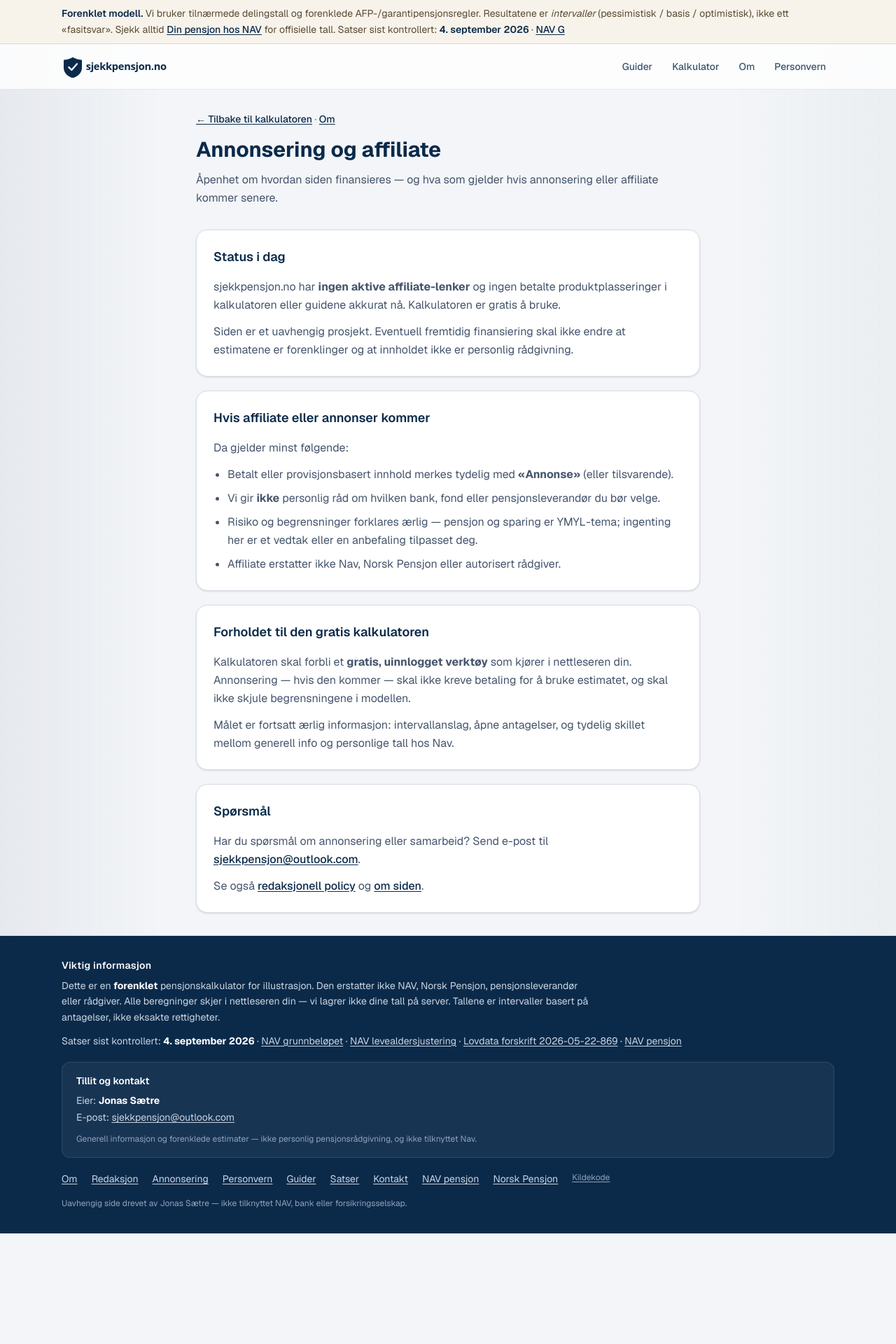
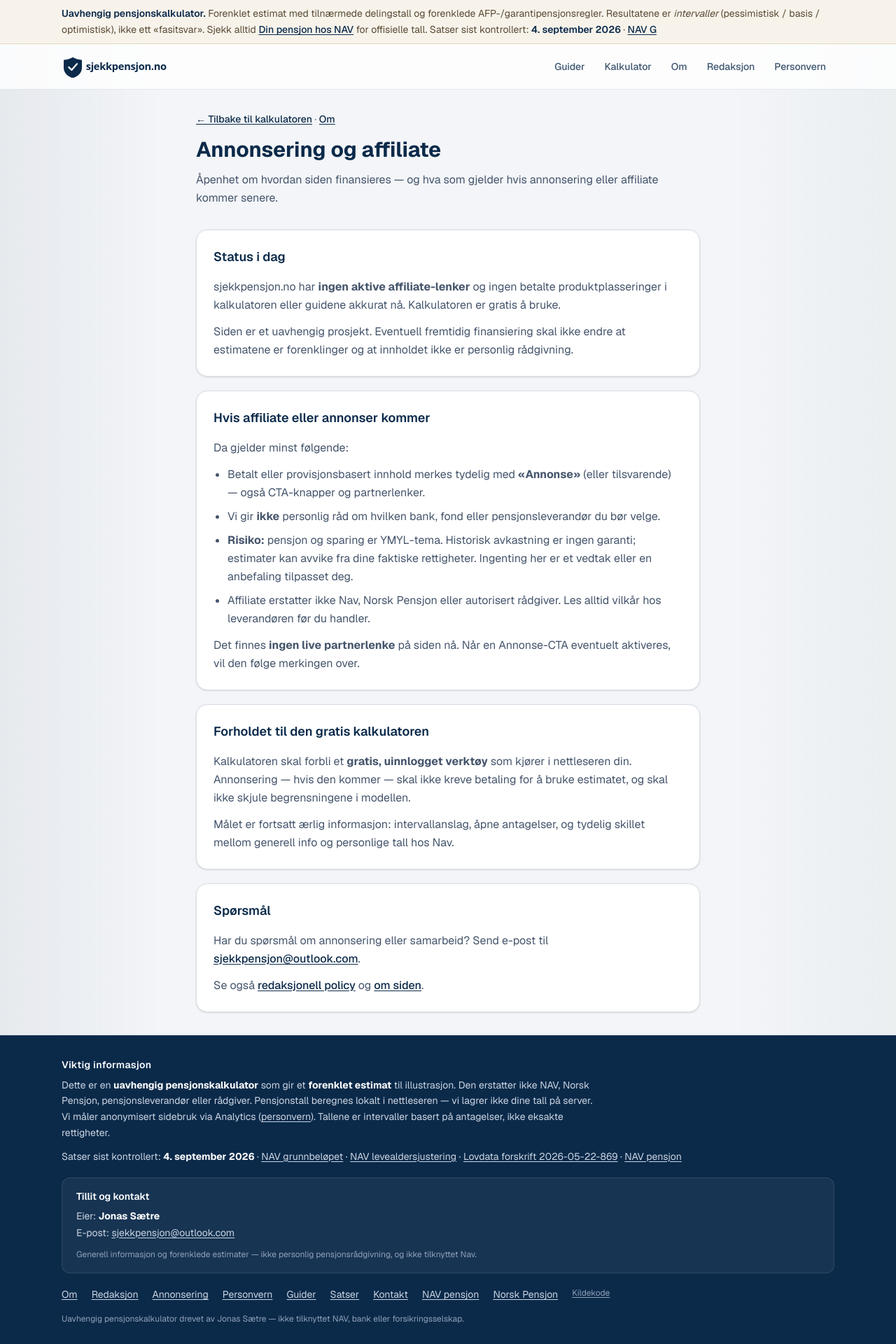
Before and after one commit to jonasc3-cyber/pensjonskalkulator, a Next.js app: page /annonsering in a window 1280 px wide. Shown: the top 1920 px of the page at 70% size. Before the commit the page ends 1762 px from the top, so only its background shows below. Built offline with nearby package versions, Linux system fonts and the light colour scheme; no server answers.

Commit message:
fix: Nordnet re-review YMYL + chart/nav P0
Harden charts against Recharts 0×0 (explicit pixel size, empty placeholders),
keep AFP default Ingen, polish YMYL footer/om/banner, mobile Redaksjon nav.

```diff
--- a/app/annonsering/page.tsx
+++ b/app/annonsering/page.tsx
@@ -85,22 +85,29 @@ export default function AnnonseringPage() {
           <ul className="list-disc space-y-2 pl-5">
             <li>
               Betalt eller provisjonsbasert innhold merkes tydelig med{" "}
-              <strong>«Annonse»</strong> (eller tilsvarende).
+              <strong>«Annonse»</strong> (eller tilsvarende) — også CTA-knapper
+              og partnerlenker.
             </li>
             <li>
               Vi gir <strong>ikke</strong> personlig råd om hvilken bank,
               fond eller pensjonsleverandør du bør velge.
             </li>
             <li>
-              Risiko og begrensninger forklares ærlig — pensjon og sparing er
-              YMYL-tema; ingenting her er et vedtak eller en anbefaling tilpasset
-              deg.
+              <strong>Risiko:</strong> pensjon og sparing er YMYL-tema.
+              Historisk avkastning er ingen garanti; estimater kan avvike fra
+              dine faktiske rettigheter. Ingenting her er et vedtak eller en
+              anbefaling tilpasset deg.
             </li>
             <li>
               Affiliate erstatter ikke Nav, Norsk Pensjon eller autorisert
-              rådgiver.
+              rådgiver. Les alltid vilkår hos leverandøren før du handler.
             </li>
           </ul>
+          <p>
+            Det finnes <strong>ingen live partnerlenke</strong> på siden nå.
+            Når en Annonse-CTA eventuelt aktiveres, vil den følge merkingen
+            over.
+          </p>
         </Card>
 
         <Card title="Forholdet til den gratis kalkulatoren">
--- a/app/om/page.tsx
+++ b/app/om/page.tsx
@@ -119,19 +119,34 @@ export default function OmPage() {
             </div>
             <div className="space-y-3">
               <p className="text-slate-600 leading-relaxed">
-                <strong>Jonas Sætre</strong> — eier og utvikler av sjekkpensjon.no.
-                Jeg bygde siden for å gi et{" "}
-                <strong>gratis, uinnlogget</strong> anslag på pensjon med åpne
-                antagelser — uten BankID og uten å sende lønnstall til en server.
+                <strong>Jonas Sætre</strong> — eier og utvikler av sjekkpensjon.no,
+                en <strong>uavhengig pensjonskalkulator</strong> som gir{" "}
+                <strong>forenklede estimater</strong> uten innlogging. Formålet er
+                å gjøre pensjonsregler og usikkerhet lettere å forstå — med åpne
+                antagelser, uten BankID, og uten at lønnstall sendes til en server
+                for beregning.
               </p>
               <p className="text-slate-600 leading-relaxed">
                 Siden er <strong>uavhengig</strong>: ikke tilknyttet Nav, bank eller
                 forsikringsselskap. Jeg vedlikeholder kalkulatoren og guidene selv.
-                Det finnes ikke en stor redaksjon bak — bare én person som prøver å
-                forklare reglene ærlig.
+                Redaksjonell policy og annonseringsprinsipper er dokumentert på{" "}
+                <Link
+                  href="/redaksjon"
+                  className="font-medium text-primary underline underline-offset-2 hover:text-primary-mid"
+                >
+                  /redaksjon
+                </Link>{" "}
+                og{" "}
+                <Link
+                  href="/annonsering"
+                  className="font-medium text-primary underline underline-offset-2 hover:text-primary-mid"
+                >
+                  /annonsering
+                </Link>
+                .
               </p>
               <p className="text-slate-600 leading-relaxed">
-                <strong>Begrensninger jeg er ærlig om:</strong> dette er{" "}
+                <strong>Begrensninger:</strong> dette er{" "}
                 <strong>ikke</strong> personlig pensjonsrådgivning, ikke et Nav-vedtak,
                 og ikke godkjent av Nav eller et forsikringsselskap. Estimatene er
                 forenklinger. For personlige tall: Din pensjon hos Nav og Norsk Pensjon.
@@ -316,7 +331,7 @@ export default function OmPage() {
             .
           </p>
           <p className="text-sm text-muted-foreground leading-relaxed">
-            contact@sjekkpensjon.no kommer når e-post på domenet er klar.
+            Bruk gjerne adressen over for feil, spørsmål eller forslag.
           </p>
           <p className="text-sm text-muted-foreground leading-relaxed">
             Åpen kildekode / teknisk feedback på{" "}
--- a/components/Banner.tsx
+++ b/components/Banner.tsx
@@ -17,9 +17,9 @@ export function Banner() {
           <p className="flex flex-wrap items-baseline gap-x-2 gap-y-1">
             <span>
               <strong className="font-semibold text-primary">
-                Forenklet modell.
+                Uavhengig pensjonskalkulator.
               </strong>{" "}
-              Intervallanslag — ikke fasitsvar.
+              Forenklet estimat — ikke fasitsvar.
             </span>
             <button
               type="button"
@@ -62,8 +62,8 @@ export function Banner() {
 
         {/* Desktop: full copy */}
         <div className="hidden sm:block">
-          <strong className="font-semibold text-primary">Forenklet modell.</strong>{" "}
-          Vi bruker tilnærmede delingstall og forenklede AFP-/garantipensjonsregler.
+          <strong className="font-semibold text-primary">Uavhengig pensjonskalkulator.</strong>{" "}
+          Forenklet estimat med tilnærmede delingstall og forenklede AFP-/garantipensjonsregler.
           Resultatene er <em>intervaller</em> (pessimistisk / basis / optimistisk), ikke
           ett «fasitsvar». Sjekk alltid{" "}
           <a
--- a/components/BreakdownChart.tsx
+++ b/components/BreakdownChart.tsx
@@ -5,7 +5,6 @@ import {
   BarChart,
   CartesianGrid,
   Legend,
-  ResponsiveContainer,
   Tooltip,
   XAxis,
   YAxis,
@@ -16,6 +15,16 @@ import { ChartFrame } from "./ChartFrame";
 import { ChartLegendContent } from "./ChartLegend";
 import { ChartTableToggle } from "./ChartTableToggle";
 import { ChartTooltip } from "./ChartTooltip";
+
+function isEmptyBreakdown(data: Array<Record<string, number | string>>): boolean {
+  if (data.length === 0) return true;
+  return data.every((row) =>
+    chartSeries.every((s) => {
+      const v = row[s.key];
+      return typeof v !== "number" || v === 0;
+    }),
+  );
+}
 
 export function BreakdownChart({
   scenarios,
@@ -29,6 +38,8 @@ export function BreakdownChart({
     AFP: Math.round(s.afp.yearly),
     Sparing: Math.round(s.saving.yearly),
   }));
+
+  const empty = isEmptyBreakdown(data);
 
   const columns = chartSeries.map((s) => ({
     key: s.key,
@@ -46,10 +57,19 @@ export function BreakdownChart({
   }));
 
   const chart = (
-    <ChartFrame aria-label="Stolpediagram over pensjonskilder per scenario">
+    <ChartFrame
+      aria-label="Stolpediagram over pensjonskilder per scenario"
+      empty={empty}
+      emptyMessage="Ingen pensjonsbeløp å vise ennå. Oppgi lønn og øvrige tall for å se fordeling per scenario."
+    >
       {({ width, height }) => (
-        <ResponsiveContainer width={width} height={height} debounce={50}>
-          <BarChart data={data} margin={{ top: 8, right: 8, left: 8, bottom: 0 }}>
+        /* Explicit pixel size — avoid ResponsiveContainer 0×0 race */
+        <BarChart
+          width={width}
+          height={height}
+          data={data}
+          margin={{ top: 8, right: 8, left: 4, bottom: 28 }}
+        >
           <CartesianGrid strokeDasharray="3 3" stroke={palette.chart.grid} />
           <XAxis
             dataKey="name"
@@ -57,6 +77,7 @@ export function BreakdownChart({
           />
           <YAxis
             tick={{ fontSize: 12, fill: palette.slate }}
+            width={48}
             tickFormatter={(v) =>
               new Intl.NumberFormat("nb-NO", {
                 notation: "compact",
@@ -65,7 +86,11 @@ export function BreakdownChart({
             }
           />
           <Tooltip content={<ChartTooltip />} />
-            <Legend content={<ChartLegendContent />} />
+          <Legend
+            verticalAlign="bottom"
+            content={<ChartLegendContent />}
+            wrapperStyle={{ paddingTop: 4 }}
+          />
           {chartSeries.map((series, index) => (
             <Bar
               key={series.key}
@@ -80,7 +105,6 @@ export function BreakdownChart({
             />
           ))}
         </BarChart>
-        </ResponsiveContainer>
       )}
     </ChartFrame>
   );
--- a/components/ChartFrame.tsx
+++ b/components/ChartFrame.tsx
@@ -9,17 +9,42 @@ import {
 
 export const CHART_HEIGHT = 288;
 
+/** Calm placeholder while measuring or when there is nothing to plot. */
+export function ChartPlaceholder({
+  message = "Diagrammet lastes…",
+}: {
+  message?: string;
+}) {
+  return (
+    <div
+      className="flex h-full min-h-[280px] w-full items-center justify-center rounded-xl border border-dashed border-border bg-muted/30 px-4 text-center"
+      role="status"
+      data-testid="chart-placeholder"
+    >
+      <p className="max-w-sm text-sm leading-relaxed text-muted-foreground">
+        {message}
+      </p>
+    </div>
+  );
+}
+
 /**
  * Hardens Recharts against intermittent 0×0 sizing (flex/grid first-paint race).
  * Measures host with ResizeObserver + rAF/timeout retries; only mounts the chart
  * once width is non-zero, with explicit pixel width/height.
+ * Parent always has explicit min-height so layout never collapses.
  */
 export function ChartFrame({
   children,
   "aria-label": ariaLabel,
+  empty = false,
+  emptyMessage = "Ingen data å vise ennå. Fyll inn tall i kalkulatoren for å se diagrammet.",
 }: {
   children: (size: { width: number; height: number }) => ReactNode;
   "aria-label": string;
+  /** When true, show empty message instead of mounting the chart. */
+  empty?: boolean;
+  emptyMessage?: string;
 }) {
   const hostRef = useRef<HTMLDivElement>(null);
   const [width, setWidth] = useState(0);
@@ -29,7 +54,15 @@ export function ChartFrame({
     if (!el) return;
 
     const measure = () => {
-      const next = Math.floor(el.getBoundingClientRect().width);
+      const rect = el.getBoundingClientRect();
+      let next = Math.floor(rect.width);
+      // Fallback if flex/grid parent briefly reports 0
+      if (next <= 0) {
+        next = Math.floor(el.clientWidth || el.parentElement?.clientWidth || 0);
+      }
+      if (next <= 0 && typeof window !== "undefined") {
+        next = Math.min(640, Math.max(280, window.innerWidth - 48));
+      }
       setWidth((prev) => (prev === next ? prev : next));
     };
 
@@ -37,6 +70,7 @@ export function ChartFrame({
     const raf = requestAnimationFrame(measure);
     const t1 = window.setTimeout(measure, 50);
     const t2 = window.setTimeout(measure, 200);
+    const t3 = window.setTimeout(measure, 500);
 
     const ro =
       typeof ResizeObserver !== "undefined"
@@ -48,19 +82,31 @@ export function ChartFrame({
       cancelAnimationFrame(raf);
       window.clearTimeout(t1);
       window.clearTimeout(t2);
+      window.clearTimeout(t3);
       ro?.disconnect();
     };
   }, []);
 
   return (
     <div
-      ref={hostRef}
-      className="h-72 w-full min-w-0"
-      style={{ minHeight: CHART_HEIGHT, height: CHART_HEIGHT }}
-      role="img"
-      aria-label={ariaLabel}
+      className="w-full min-w-0 overflow-x-auto"
+      data-testid="chart-frame"
     >
-      {width > 0 ? children({ width, height: CHART_HEIGHT }) : null}
+      <div
+        ref={hostRef}
+        className="h-72 w-full min-h-[280px] min-w-0"
+        style={{ minHeight: CHART_HEIGHT, height: CHART_HEIGHT }}
+        role="img"
+        aria-label={ariaLabel}
+      >
+        {empty ? (
+          <ChartPlaceholder message={emptyMessage} />
+        ) : width > 0 ? (
+          children({ width, height: CHART_HEIGHT })
+        ) : (
+          <ChartPlaceholder message="Diagrammet lastes…" />
+        )}
+      </div>
     </div>
   );
 }
--- a/components/ChartLegend.tsx
+++ b/components/ChartLegend.tsx
@@ -7,7 +7,7 @@ const colorByKey = Object.fromEntries(
   chartSeries.map((s) => [s.key, s.color]),
 ) as Record<ChartSeriesKey, string>;
 
-/** Shared square legend — order = stack bottom→top on both charts */
+/** Shared square legend — order = stack bottom→top; wraps below chart on mobile */
 export function ChartLegendContent({ payload }: DefaultLegendContentProps) {
   if (!payload?.length) return null;
 
@@ -20,7 +20,7 @@ export function ChartLegendContent({ payload }: DefaultLegendContentProps) {
     .filter((e): e is NonNullable<typeof e> => Boolean(e));
 
   return (
-    <ul className="flex flex-wrap items-center justify-center gap-x-3 gap-y-1.5 pt-1 text-[13px] sm:gap-x-4 sm:text-xs">
+    <ul className="flex w-full flex-wrap items-center justify-center gap-x-3 gap-y-1.5 pt-2 text-[13px] sm:gap-x-4 sm:text-xs">
       {ordered.map((entry) => {
         const key = String(entry.value) as ChartSeriesKey;
         const fill = colorByKey[key] ?? String(entry.color ?? "#64748B");
--- a/components/Footer.tsx
+++ b/components/Footer.tsx
@@ -11,11 +11,19 @@ export function Footer() {
         <p className="text-sm font-semibold tracking-wide">Viktig informasjon</p>
         <p className="mt-2 max-w-3xl text-sm leading-relaxed text-slate-300">
           Dette er en{" "}
-          <strong className="text-white">forenklet</strong> pensjonskalkulator for
+          <strong className="text-white">uavhengig pensjonskalkulator</strong> som
+          gir et <strong className="text-white">forenklet estimat</strong> til
           illustrasjon. Den erstatter ikke NAV, Norsk Pensjon, pensjonsleverandør
-          eller rådgiver. Alle beregninger skjer i nettleseren din — vi lagrer ikke
-          dine tall på server. Tallene er intervaller basert på antagelser, ikke
-          eksakte rettigheter.
+          eller rådgiver. Pensjonstall beregnes lokalt i nettleseren — vi lagrer
+          ikke dine tall på server. Vi måler anonymisert sidebruk via Analytics (
+          <Link
+            href="/personvern"
+            className="underline underline-offset-2 hover:text-white"
+          >
+            personvern
+          </Link>
+          ). Tallene er intervaller basert på antagelser, ikke eksakte
+          rettigheter.
         </p>
         <p className="mt-3 text-sm text-slate-300">
           Satser sist kontrollert:{" "}
@@ -125,8 +133,8 @@ export function Footer() {
           </a>
         </div>
         <p className="mt-4 max-w-3xl text-xs leading-relaxed text-slate-400">
-          Uavhengig side drevet av Jonas Sætre — ikke tilknyttet NAV, bank eller
-          forsikringsselskap.
+          Uavhengig pensjonskalkulator drevet av Jonas Sætre — ikke tilknyttet
+          NAV, bank eller forsikringsselskap.
         </p>
       </div>
     </footer>
--- a/components/Header.tsx
+++ b/components/Header.tsx
@@ -29,6 +29,8 @@ export function Header() {
   const onOm = pathname === "/om" || pathname.startsWith("/om/");
   const onPersonvern =
     pathname === "/personvern" || pathname.startsWith("/personvern/");
+  const onRedaksjon =
+    pathname === "/redaksjon" || pathname.startsWith("/redaksjon/");
   const [menuOpen, setMenuOpen] = useState(false);
   const menuId = useId();
   const menuRef = useRef<HTMLDivElement>(null);
@@ -105,6 +107,13 @@ export function Header() {
             aria-current={onOm ? "page" : undefined}
           >
             Om
+          </Link>
+          <Link
+            href="/redaksjon"
+            className={navClass(onRedaksjon)}
+            aria-current={onRedaksjon ? "page" : undefined}
+          >
+            Redaksjon
           </Link>
           <Link
             href="/personvern"
@@ -188,6 +197,15 @@ export function Header() {
                 Om
               </Link>
               <Link
+                href="/redaksjon"
+                role="menuitem"
+                className={menuItemClass(onRedaksjon)}
+                aria-current={onRedaksjon ? "page" : undefined}
+                onClick={() => setMenuOpen(false)}
+              >
+                Redaksjon
+              </Link>
+              <Link
                 href="/personvern"
                 role="menuitem"
                 className={menuItemClass(onPersonvern)}
--- a/components/InputsPanel.tsx
+++ b/components/InputsPanel.tsx
@@ -244,6 +244,7 @@ export function InputsPanel({
                     aria-describedby={
                       salaryError ? "annualSalary-error" : undefined
                     }
+                    placeholder="f.eks. 650 000"
                     onChange={(v) => onChange("annualSalary", v)}
                   />
                   <span
--- a/components/SavingsAccounts.tsx
+++ b/components/SavingsAccounts.tsx
@@ -202,7 +202,7 @@ export function SavingsAccounts({ accounts, onChange }: Props) {
                         id={`saving-label-${account.id}`}
                         type="text"
                         className={inputClass}
-                        placeholder="F.eks. Buffer, Nordnet ASK"
+                        placeholder="F.eks. Buffer, aksjesparekonto"
                         value={account.label ?? ""}
                         onChange={(e) =>
                           updateAccount(account.id, { label: e.target.value })
--- a/components/TimelineChart.tsx
+++ b/components/TimelineChart.tsx
@@ -6,7 +6,6 @@ import {
   CartesianGrid,
   Legend,
   ReferenceLine,
-  ResponsiveContainer,
   Tooltip,
   XAxis,
   YAxis,
@@ -31,7 +30,17 @@ function ageTicksEveryFive(ages: number[]): number[] {
   return ticks;
 }
 
+function isEmptyTimeline(data: TimelinePoint[]): boolean {
+  if (data.length === 0) return true;
+  return data.every(
+    (p) =>
+      p.folketrygd === 0 && p.tp === 0 && p.afp === 0 && p.saving === 0,
+  );
+}
+
 export function TimelineChart({ data }: { data: TimelinePoint[] }) {
+  const empty = isEmptyTimeline(data);
+
   const chartData = data.map((p) => ({
     age: p.age,
     Folketrygd: Math.round(p.folketrygd),
@@ -64,12 +73,18 @@ export function TimelineChart({ data }: { data: TimelinePoint[] }) {
   }));
 
   const chart = (
-    <ChartFrame aria-label="Områdediagram over årlig pensjon over tid (basis-scenario)">
+    <ChartFrame
+      aria-label="Områdediagram over årlig pensjon over tid (basis-scenario)"
+      empty={empty}
+      emptyMessage="Ingen tidslinje å vise ennå. Oppgi lønn og øvrige tall for å se årlig pensjon over tid."
+    >
       {({ width, height }) => (
-        <ResponsiveContainer width={width} height={height} debounce={50}>
+        /* Explicit pixel size — avoid ResponsiveContainer 0×0 race */
         <AreaChart
+          width={width}
+          height={height}
           data={chartData}
-            margin={{ top: 8, right: 12, left: 8, bottom: 0 }}
+          margin={{ top: 8, right: 12, left: 4, bottom: 28 }}
         >
           <CartesianGrid strokeDasharray="3 3" stroke={palette.chart.grid} />
           <XAxis
@@ -86,6 +101,7 @@ export function TimelineChart({ data }: { data: TimelinePoint[] }) {
           />
           <YAxis
             tick={{ fontSize: 12, fill: palette.slate }}
+            width={48}
             tickFormatter={(v) =>
               new Intl.NumberFormat("nb-NO", {
                 notation: "compact",
@@ -94,7 +110,11 @@ export function TimelineChart({ data }: { data: TimelinePoint[] }) {
             }
           />
           <Tooltip content={<ChartTooltip labelPrefix="Alder" />} />
-            <Legend content={<ChartLegendContent />} />
+          <Legend
+            verticalAlign="bottom"
+            content={<ChartLegendContent />}
+            wrapperStyle={{ paddingTop: 4 }}
+          />
           {dropAge != null ? (
             <ReferenceLine
               x={dropAge}
@@ -121,7 +141,6 @@ export function TimelineChart({ data }: { data: TimelinePoint[] }) {
             />
           ))}
         </AreaChart>
-        </ResponsiveContainer>
       )}
     </ChartFrame>
   );
```
Lines whose indentation alone changed are shown as unchanged.
